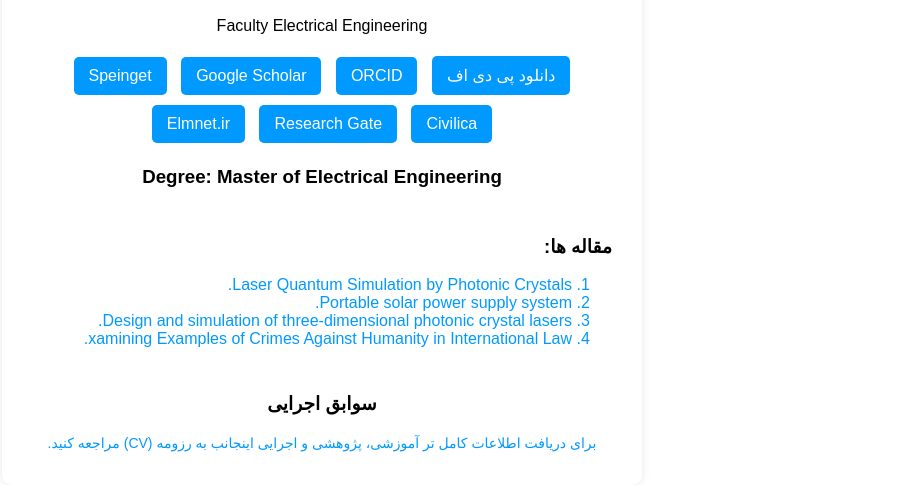
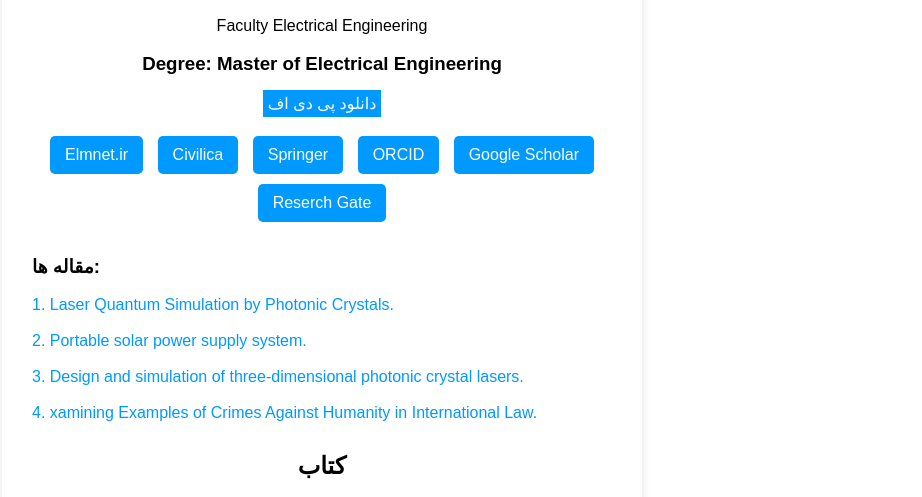
Before and after one commit to meahura/FZPI, a plain HTML site: page index.html in a window 1280 px wide. Shown: the part 399-896 px from the top of the page, without its empty margins (318-1240 px from the left). Drawn offline with Linux system fonts and the light colour scheme.

Commit message:
Update index.html

```diff
--- a/index.html
+++ b/index.html
@@ -36,8 +36,9 @@
             margin: 5px;
         }
         .articles {
-            text-align: right;
+            text-align: left;
             padding: 10px;
+            direction:ltr;
         }
         .footer {
             margin-top: 20px;
@@ -53,7 +54,14 @@
         body {
             background: white;
         }
+
+        .imge-book { width:400px;}
+
         @media (max-width: 600px) {
+
+        	.imge-book {
+        		width:250px;
+        	}
 
             .imged{
             width: 10%;
@@ -83,6 +91,7 @@
                 color: blue;
             }
 
+
     </style>
 </head>
 <body>
@@ -94,27 +103,33 @@
         <img src="imges/Fz.jpg" alt="Profile Image" class="profile-img">
         <h2>Fariborz Palangi</h2>
         <p>Faculty Electrical Engineering</p>
-        <div class="buttons">
-            <a href="#">دانلود پی دی اف</a>
+        <h3>Degree: Master of Electrical Engineering</h3>
+        <a href="pdf/MyResume-222222 (1).pdf" style="background-color: #0099ff; color: white;padding: 5px;">دانلود پی دی اف</a>
+
+        <br> <br>
+        <div style="direction: rtl;" class="buttons">
+            <a href="#">Google Scholar</a>
             <a href="#">ORCID</a>
-            <a href="#">Google Scholar</a>
-            <a href="#">Speinget</a>
+            <a href="#">Springer</a>
             <a href="#">Civilica</a>
-            <a href="#">Research Gate</a>
             <a href="#">Elmnet.ir</a>
+            <a href="#">Reserch Gate</a>
         </div>
-        <h3>Degree: Master of Electrical Engineering</h3>
         <div class="articles">
             <h3>مقاله ها:</h3>
-            <ol>
 
-                <a href="pdf/Laser Quantum .pdf" download="Laser Quantum .pdf"> <li>Laser Quantum Simulation by Photonic Crystals.</li> </a>
-                <a href="pdf/Photonic crystal lasers .pdf" download="Photonic crystal lasers .pdf"> <li>Portable solar power supply system.</li> </a>
-                <a href="pdf/Portable solar .pdf" download="Portable solar .pdf"> <li>Design and simulation of three-dimensional photonic crystal lasers.</li> </a>
-                <a href="pdf/Xamining Examples .pdf" download="Xamining Examples .pdf"> <li>xamining Examples of Crimes Against Humanity in
-International Law.</li> </a>
-            </ol>
+                <a href="pdf/Laser Quantum .pdf" download="Laser Quantum .pdf"> 1. Laser Quantum Simulation by Photonic Crystals.</a>
+                <br><br>
+                <a href="pdf/Photonic crystal lasers .pdf" download="Photonic crystal lasers .pdf"> 2. Portable solar power supply system.</a>
+                <br><br>
+                <a href="pdf/Portable solar .pdf" download="Portable solar .pdf">3. Design and simulation of three-dimensional photonic crystal lasers.</a>
+                	<br><br>
+                <a href="pdf/Xamining Examples .pdf" download="Xamining Examples .pdf">4. xamining Examples of Crimes Against Humanity in
+International Law.</a>
+
         </div>
+        <h2>کتاب</h2>
+        <img class="imge-book" src="imges/book.jpg">
         <h3>سوابق اجرایی</h3>
         <a href="pdf/MyResume-222222 (1).pdf" download="MyResume-222222 (1).pdf"><p class="footer">برای دریافت اطلاعات کامل تر آموزشی، پژوهشی و اجرایی اینجانب به رزومه (CV) مراجعه کنید.</p></a>
         </div>
```
